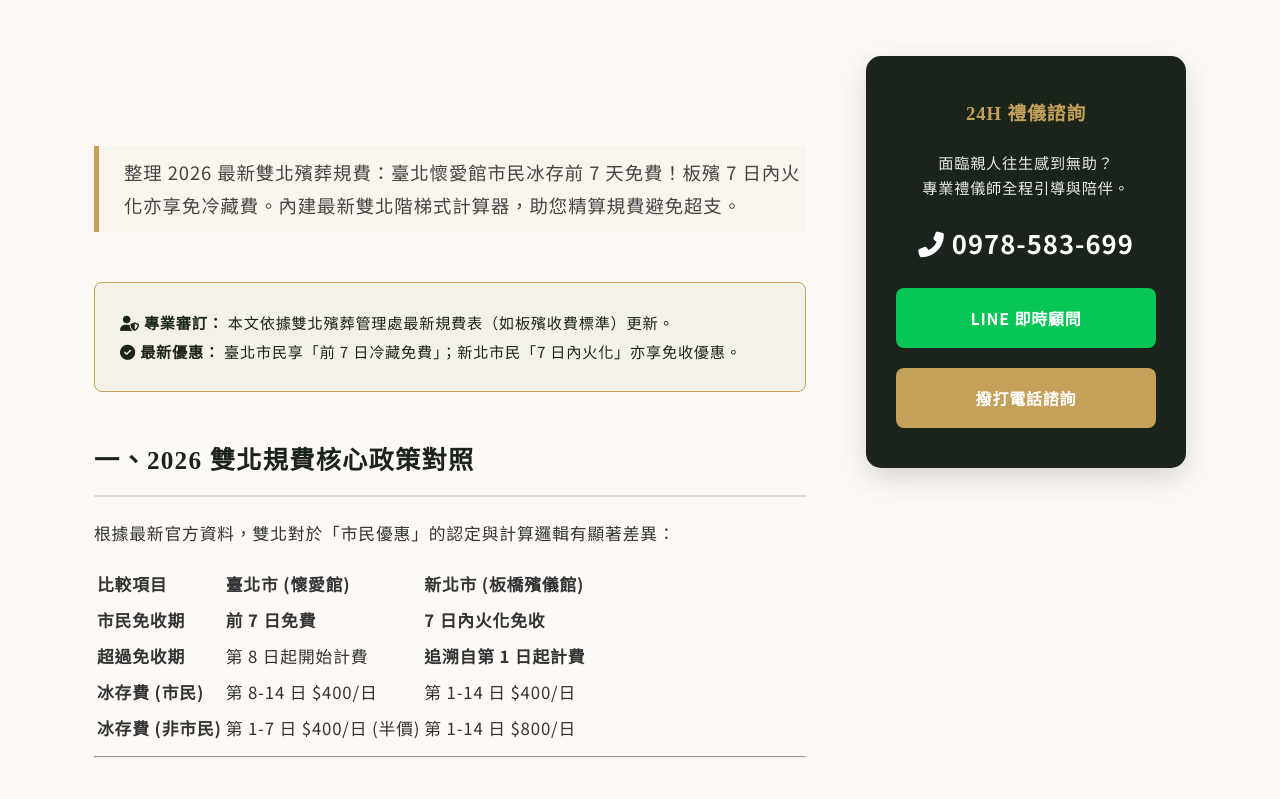
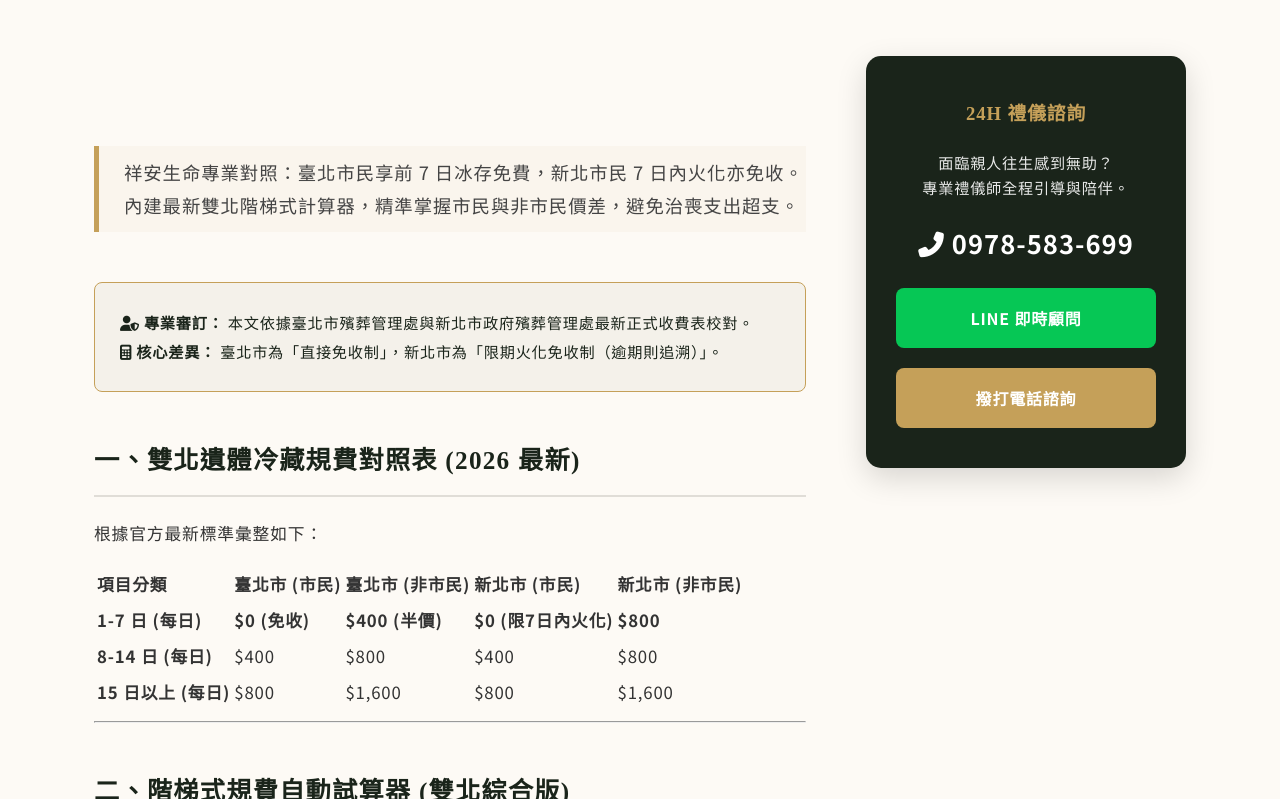
Before and after one commit to Shiangan/Shiangan, a Jekyll site: the page built from _posts/2026-02-23-taipei-new-taipei-funeral-fees.md, in a window 1280 px wide and 900 px high, scrolled down 433 px, cut to the strip 101-900 px from the top of the window. Built offline with Jekyll 4.4.1, drawn with Linux system fonts in a browser that asks for light colours; some web fonts are replaced; some of the changed text lies outside the part shown.

Commit message:
Update 2026-02-23-taipei-new-taipei-funeral-fees.md

```diff
--- a/_posts/2026-02-23-taipei-new-taipei-funeral-fees.md
+++ b/_posts/2026-02-23-taipei-new-taipei-funeral-fees.md
@@ -1,75 +1,75 @@
 ---
 layout: post
-title: "2026 雙北殯儀館規費懶人包：臺北懷愛館/板殯費用與市民優惠解析"
-description: "整理 2026 最新雙北殯葬規費：臺北懷愛館市民冰存前 7 天免費！板殯 7 日內火化亦享免冷藏費。內建最新雙北階梯式計算器，助您精算規費避免超支。"
-date: 2026-02-23 01:00:00 +0800
+title: "2026 雙北殯儀館規費懶人包：臺北懷愛館/板殯費用與最新冰存算法解析"
+description: "祥安生命專業對照：臺北市民享前 7 日冰存免費，新北市民 7 日內火化亦免收。內建最新雙北階梯式計算器，精準掌握市民與非市民價差，避免治喪支出超支。"
+date: 2026-02-23 09:00:00 +0800
 category: "治喪百科"
 tags: ["規費計算", "臺北懷愛館", "板橋殯儀館", "市民優惠"]
 image: "/images/blog/article-07-main.jpg"
+# 註：若您的模板會自動抓取 FAQ，請保留此處；若否，請手動在下方 HTML 區塊調整。
 has_faq: true
 faqs:
   - question: "臺北市民辦理冰存真的有免費嗎？"
-    answer: "是的，根據臺北市規費表，設籍本市之市民「前 7 日」冷藏費為 0 元。但需注意，若超過 7 日，第 8 日起將按表列金額累計（第 8-14 日每日 $400）。"
+    answer: "是的，根據台北市最新費率表，本市民眾「前 7 日」冷藏費與停柩費皆為 0 元（免費）。第 8 日起才開始按階梯計費。"
   - question: "新北市板殯的冷藏費如何計算？"
-    answer: "新北市民若在進館「7 日內」完成出殯或火化，冷藏費全免。但若超過 7 日，則會從第 1 天起開始計費（追溯計費），這與臺北市的直接免收逻辑不同。"
+    answer: "根據板殯收費標準，新北市民若在進館「7 日內」完成出殯或火化則免收冷藏費。但若超過 7 日，則會從第 1 天起「追溯計費」，每日收費 $400。"
   - question: "如何判定符合「市民資格」？"
-    answer: "只要「逝者本人」、「配偶」或「直系血親」（父母、子女）任一人設籍於該市滿 6 個月，即可申請市民價格優惠。辦理時需檢附載明關係之戶籍謄本。"
+    answer: "只需逝者本人、配偶或「直系血親」（父母、子女）任一人設籍於該市滿 6 個月以上，即可享有市民價格優惠。"
 ---
 
 <div style="background: #f4f1ea; padding: 25px; border-radius: 8px; border: 1px solid var(--sa-gold); margin-bottom: 40px;">
     <p style="margin: 0; font-size: 0.95rem; color: var(--sa-green);">
-        <i class="fas fa-user-shield"></i> <strong>專業審訂：</strong> 本文依據雙北殯葬管理處最新規費表（如板殯收費標準）更新。
+        <i class="fas fa-user-shield"></i> <strong>專業審訂：</strong> 本文依據臺北市殯葬管理處與新北市政府殯葬管理處最新正式收費表校對。
         <br>
-        <i class="fas fa-check-circle"></i> <strong>最新優惠：</strong> 臺北市民享「前 7 日冷藏免費」；新北市民「7 日內火化」亦享免收優惠。
+        <i class="fas fa-calculator"></i> <strong>核心差異：</strong> 臺北市為「直接免收制」，新北市為「限期火化免收制（逾期則追溯）」。
     </p>
 </div>
 
-## 一、2026 雙北規費核心政策對照
+## 一、雙北遺體冷藏規費對照表 (2026 最新)
 
-根據最新官方資料，雙北對於「市民優惠」的認定與計算邏輯有顯著差異：
+根據官方最新標準彙整如下：
 
-| 比較項目 | 臺北市 (懷愛館) | 新北市 (板橋殯儀館) |
-| :--- | :--- | :--- |
-| **市民免收期** | **前 7 日免費** | **7 日內火化免收** |
-| **超過免收期** | 第 8 日起開始計費 | **追溯自第 1 日起計費** |
-| **冰存費 (市民)** | 第 8-14 日 $400/日 | 第 1-14 日 $400/日 |
-| **冰存費 (非市民)** | 第 1-7 日 $400/日 (半價) | 第 1-14 日 $800/日 |
+| 項目分類 | 臺北市 (市民) | 臺北市 (非市民) | 新北市 (市民) | 新北市 (非市民) |
+| :--- | :--- | :--- | :--- | :--- |
+| **1-7 日 (每日)** | **$0 (免收)** | **$400 (半價)** | **$0 (限7日內火化)** | **$800** |
+| **8-14 日 (每日)** | $400 | $800 | $400 | $800 |
+| **15 日以上 (每日)** | $800 | $1,600 | $800 | $1,600 |
 
 ---
 
-## 二、最新遺體冷藏規費試算器 (雙北綜合版)
+## 二、階梯式規費自動試算器 (雙北綜合版)
 
-此試算器已納入 **臺北直接免收** 與 **新北追溯計費** 的官方邏輯。
+此工具已依照您提供的官方表格邏輯開發，包含「臺北免收」與「新北追溯」機制。
 
 <div style="background: #fdfaf5; border: 1px solid var(--sa-gold); padding: 30px; border-radius: 10px; margin: 30px 0;">
-    <h3 style="margin-top: 0; color: var(--sa-green); text-align: center;">雙北階梯式規費估算器</h3>
+    <h3 style="margin-top: 0; color: var(--sa-green); text-align: center;">雙北殯儀館冷藏費試算</h3>
     <form id="fee-calculator" style="display: grid; gap: 15px;">
         <div>
-            <label style="display: block; margin-bottom: 5px; font-weight: bold;">1. 選擇辦理場館</label>
+            <label style="display: block; margin-bottom: 5px; font-weight: bold;">選擇辦理場館</label>
             <select id="location" style="width: 100%; padding: 10px; border: 1px solid #ccc; border-radius: 4px;">
-                <option value="TP">臺北懷愛館 (二殯)</option>
-                <option value="NTP">新北板橋殯儀館</option>
+                <option value="TP">臺北懷愛館 (直接免收制)</option>
+                <option value="NTP">新北板橋/三峽 (追溯計費制)</option>
             </select>
         </div>
         <div>
-            <label style="display: block; margin-bottom: 5px; font-weight: bold;">2. 進館與出殯日期</label>
+            <label style="display: block; margin-bottom: 5px; font-weight: bold;">日期選擇 (進館與出殯)</label>
             <div style="display: grid; grid-template-columns: 1fr 1fr; gap: 10px;">
                 <input type="date" id="date-deceased" style="padding: 10px; border: 1px solid #ccc; border-radius: 4px;" required>
                 <input type="date" id="date-funeral" style="padding: 10px; border: 1px solid #ccc; border-radius: 4px;" required>
             </div>
         </div>
         <div>
-            <label style="display: block; margin-bottom: 5px; font-weight: bold;">3. 是否符合該市民資格</label>
+            <label style="display: block; margin-bottom: 5px; font-weight: bold;">市民資格判定</label>
             <select id="is-citizen" style="width: 100%; padding: 10px; border: 1px solid #ccc; border-radius: 4px;">
-                <option value="true">是 (市民)</option>
-                <option value="false">否 (非本市)</option>
+                <option value="true">符合市民資格 (本人或直系血親)</option>
+                <option value="false">非市民 (外縣市身分)</option>
             </select>
         </div>
-        <button type="button" onclick="calculateComplexFee()" style="background: var(--sa-green); color: #fff; padding: 12px; border: none; border-radius: 5px; font-weight: bold; cursor: pointer;">精算規費支出</button>
+        <button type="button" onclick="calculateComplexFee()" style="background: var(--sa-green); color: #fff; padding: 12px; border: none; border-radius: 5px; font-weight: bold; cursor: pointer;">計算預估冷藏規費</button>
     </form>
 
     <div id="calc-result" style="display: none; margin-top: 20px; padding: 20px; background: #fff; border-left: 5px solid var(--sa-gold);">
-        <p style="margin: 0;">總計天數：<span id="days-count" style="font-weight: bold;">0</span> 天</p>
+        <p style="margin: 0; color: #666;">總計天數：<span id="days-count" style="font-weight: bold; color: #000;">0</span> 天</p>
         <p style="margin: 10px 0 0; font-size: 1.2rem; color: var(--sa-gold);">預估冷藏費：<span id="estimated-fee" style="font-weight: bold;">NT$ 0</span></p>
         <p id="fee-note" style="font-size: 0.8rem; color: #888; margin-top: 10px;"></p>
     </div>
@@ -83,7 +83,7 @@ function calculateComplexFee() {
     const loc = document.getElementById('location').value;
 
     if (!start || !end || end <= start) {
-        alert('日期填寫錯誤'); return;
+        alert('請確認日期輸入正確'); return;
     }
 
     const diffDays = Math.ceil((end - start) / (1000 * 60 * 60 * 24));
@@ -91,7 +91,8 @@ function calculateComplexFee() {
     let note = "";
 
     if (loc === "TP") {
-        note = isCitizen ? "臺北市民：前7日$0，8-14日$400/日，15日以上$800/日" : "外縣市：前7日$400/日，8-14日$800/日，15日以上$1600/日";
+        // 臺北邏輯
+        note = isCitizen ? "臺北市民：前7日$0。第8-14日$400/日。" : "外縣市：前7日$400/日。第8-14日$800/日。";
         for (let i = 1; i <= diffDays; i++) {
             if (isCitizen) {
                 if (i > 14) totalFee += 800;
@@ -103,7 +104,8 @@ function calculateComplexFee() {
             }
         }
     } else {
-        note = isCitizen ? "新北市民：7日內火化免收；逾7日按第1日起計費($400/日)" : "外縣市：按日計費($800/日)";
+        // 新北邏輯
+        note = isCitizen ? "新北市民：7日內火化$0；逾7日自第1日起按$400計。" : "外縣市：按日計費$800。";
         if (isCitizen && diffDays <= 7) {
             totalFee = 0;
         } else {
@@ -116,36 +118,45 @@ function calculateComplexFee() {
 
     document.getElementById('days-count').innerText = diffDays;
     document.getElementById('estimated-fee').innerText = 'NT$ ' + totalFee.toLocaleString();
-    document.getElementById('fee-note').innerText = "*註：" + note;
+    document.getElementById('fee-note').innerText = "*說明：" + note;
     document.getElementById('calc-result').style.display = 'block';
 }
 </script>
 
 ---
 
-## 三、常用規費對照表 (2026 官方版)
+## 三、其他常用場地與設施費用
 
-根據您的文件核對之重點項目：
+根據**板橋殯儀館收費標準**（圖 1），除冷藏費外，家屬常接觸的項目如下：
 
-| 項目 | 臺北市 (懷愛館) | 新北市 (板橋殯儀館) |
-| :--- | :--- | :--- |
-| **冷藏費 (市民)** | 前 7 日 $0 | 7 日內火化 $0 (逾期補收) |
-| **冷藏費 (非市民)** | 前 7 日 $400/日 | $800/日 |
-| **丁級禮廳** | **免收費** | **$100 /三小時** |
-| **火化費 (市民)** | $2,000 | $2,000 |
+| 項目名稱 | 單位 | 收費標準 (市民) | 備註 |
+| :--- | :--- | :--- | :--- |
+| **丁級禮廳** | 三小時 | **$100** | 逾一小時加收 $50 |
+| **守夜使用費** | 次/丙級 | **$200** | 限本市亡者 |
+| **多功能室冷氣費** | 小時 | **$50** | 未滿一小時以一小時計 |
+| **移動式冷凍櫃** | 日 | **$250** | 需另繳保證金 $3,000 |
 
 ---
 
-## 四、常見問題 Q&A
+## 四、禮儀師的真心建議
+
+面對複雜的規費計算，最簡單的省錢方式就是：**「在 7 日內完成火化或出殯」**。
+
+* **設籍優勢**：務必檢查配偶或直系血親是否設籍雙北滿 6 個月，這能直接幫您省下 50% 以上的行政費用。
+* **擇日精算**：若遇到大日子禮廳全滿，導致冰存天數增加，應提前試算階梯加成後的成本差異。
+
+---
+
+## 五、常見問題 Q&A
 
 <div class="faq-section" style="margin-top: 30px;">
     {% for faq in page.faqs %}
-    <details style="background: #fff; border: 1px solid #eee; margin-bottom: 15px; border-radius: 8px; overflow: hidden;">
+    <details style="background: #fff; border: 1px solid #eee; margin-bottom: 15px; border-radius: 8px;">
         <summary style="padding: 20px; font-weight: bold; color: var(--sa-green); cursor: pointer; display: flex; justify-content: space-between; align-items: center; list-style: none;">
             {{ faq.question }}
             <i class="fas fa-plus" style="font-size: 0.8rem; color: var(--sa-gold);"></i>
         </summary>
-        <div style="padding: 0 20px 20px; color: #666; line-height: 1.8; border-top: 1px solid #f9f9f9; background: #fafafa;">
+        <div style="padding: 20px; color: #666; line-height: 1.8; border-top: 1px solid #f9f9f9; background: #fafafa;">
             {{ faq.answer }}
         </div>
     </details>
@@ -155,8 +166,8 @@ function calculateComplexFee() {
 ---
 
 <div style="background: var(--sa-green); color: #fff; padding: 35px; border-radius: 12px; margin-top: 50px; text-align: center;">
-    <h3 style="color: var(--sa-gold); margin-top: 0;">對規費細目還有疑問？</h3>
-    <p>祥安生命 24 小時專業團隊，為您現場核對規費收據，確保不花冤枉錢。</p>
+    <h3 style="color: var(--sa-gold); margin-top: 0;">24 小時規費諮詢與在地代辦</h3>
+    <p>祥安生命協助您精算每一分預算，確保所有文件證明符合市民減免資格。</p>
     <a href="tel:0978583699" style="background: var(--sa-gold); color: #fff; padding: 15px 40px; border-radius: 30px; display: inline-block; text-decoration: none; font-weight: bold; font-size: 1.2rem; margin-top: 20px;">
         <i class="fas fa-phone-alt"></i> 0978-583-699
     </a>
```
